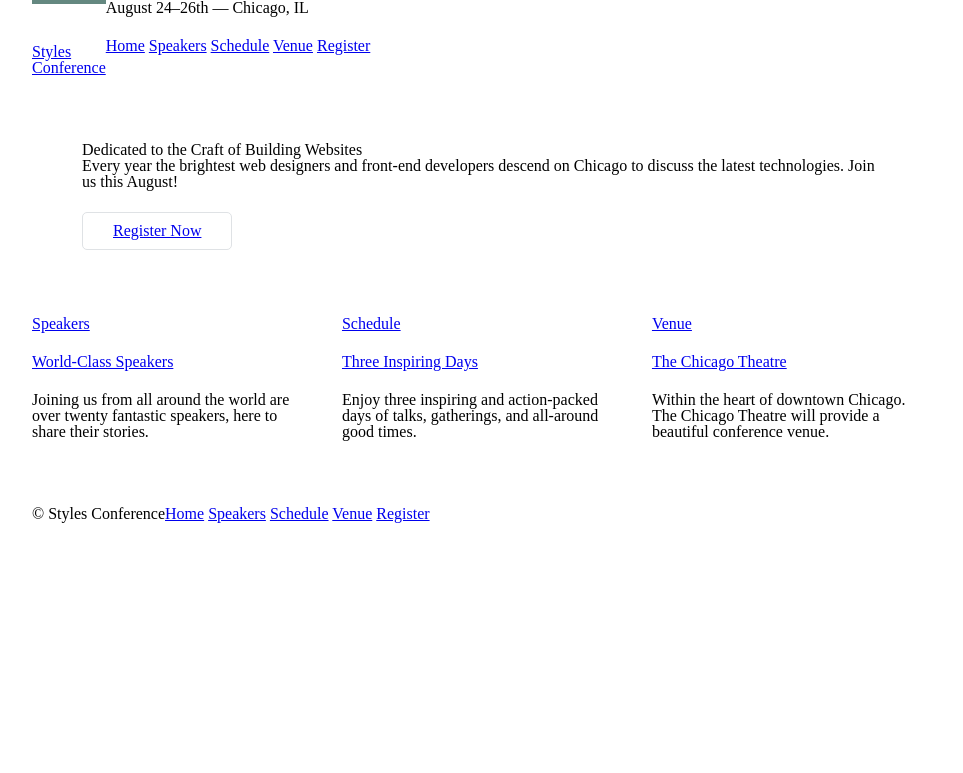
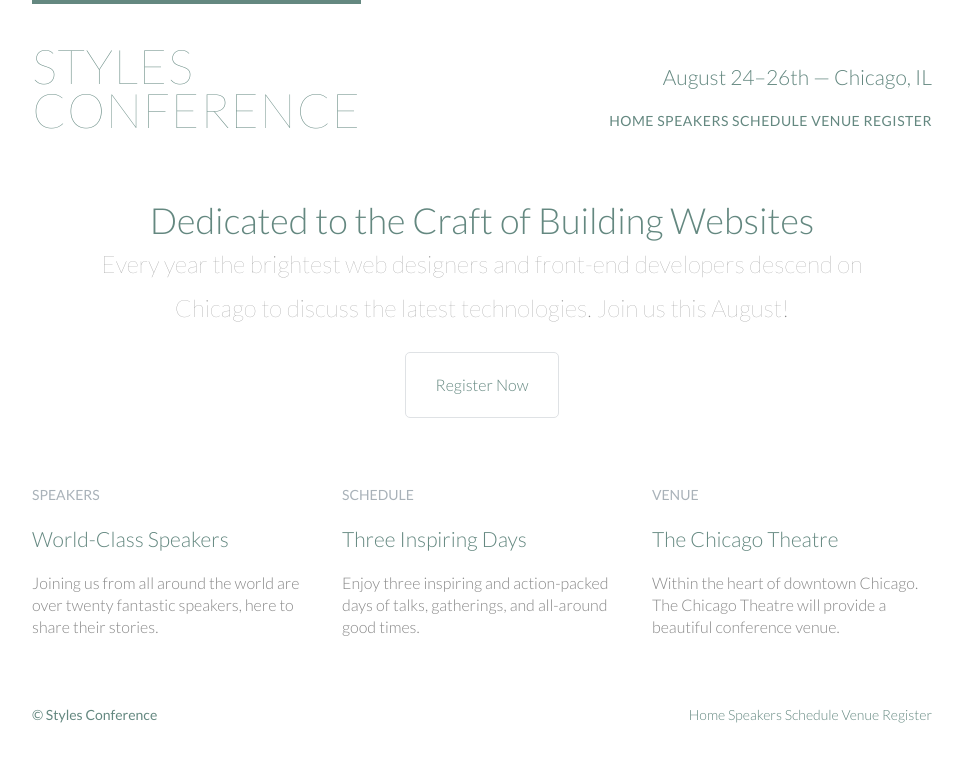
Before and after one commit to jianshengli-autodesk/HTML-and-CSS, a plain HTML site: page index.html in a window 1280 px wide. Shown: the whole page, without its empty margins (158-1121 px from the left). Drawn offline with Linux system fonts and the light colour scheme.

Commit message:
Finish lesson 6

```diff
--- a/assets/stylesheets/main.css
+++ b/assets/stylesheets/main.css
@@ -45,6 +45,17 @@ q:before, q:after {
 table {
   border-collapse: collapse;
   border-spacing: 0;
+}
+
+/*
+  ========================================
+  Custom styles
+  ========================================
+*/
+
+body {
+  color: #888;
+  font: 300 16px/22px "Lato", "Open Sans", "Helvetica Neue", Helvetica, Arial, sans-serif;
 }
 
 /*
@@ -112,8 +123,55 @@ table {
   ========================================
 */
 
+h1, h2, h3, h4 {
+  color: #648880;
+}
 h1, h3, h4, h5, p {
   margin-bottom: 22px;
+}
+h1 {
+  font-size: 36px;
+  line-height: 44px;
+}
+h2 {
+  font-size: 24px;
+  line-height: 44px;
+}
+h3 {
+  font-size: 21px;
+}
+h4 {
+  font-size: 18px;
+}
+h5 {
+  color: #a9b2b9;
+  font-size: 14px;
+  font-weight: 400;
+  text-transform: uppercase;
+}
+strong {
+  font-weight: 400;
+}
+cite,
+em {
+  font-style: italic;
+}
+
+/*
+  ========================================
+  Links
+  ========================================
+*/
+
+a {
+  color: #648880;
+  text-decoration: none;
+}
+a:hover {
+  color: #a9b2b9;
+}
+p a {
+  border-bottom: 1px solid #dfe2e5;
 }
 
 /*
@@ -141,7 +199,22 @@ h1, h3, h4, h5, p {
 .logo {
   border-top: 4px solid #648880;
   float: left;
+  font-size: 48px;
+  font-weight: 100;
+  letter-spacing: .5px;
+  line-height: 44px;
   padding: 40px 0 22px 0;
+  text-transform: uppercase;
+}
+.tagline {
+  margin: 66px 0 22px 0;
+  text-align: right;
+}
+.primary-nav {
+  font-size: 14px;
+  font-weight: 400;
+  letter-spacing: .5px;
+  text-transform: uppercase;
 }
 
 /*
@@ -151,11 +224,24 @@ h1, h3, h4, h5, p {
 */
 
 .primary-footer {
+  color: #648880;
+  font-size: 14px;
   padding-bottom: 44px;
   padding-top: 44px;
 }
 .primary-footer small {
   float: left;
+  font-weight: 400;
+}
+
+/*
+  ========================================
+  Navigation
+  ========================================
+*/
+
+.nav {
+  text-align: right;
 }
 
 /*
@@ -165,5 +251,17 @@ h1, h3, h4, h5, p {
 */
 
 .hero {
+  line-height: 44px;
   padding: 22px 80px 66px 80px;
+  text-align: center;
 }
+.hero h2 {
+  font-size: 36px;
+}
+.hero p {
+  font-size: 24px;
+  font-weight: 100;
+}
+.teaser a:hover h3 {
+  color: #a9b2b9;
+}
--- a/index.html
+++ b/index.html
@@ -5,6 +5,7 @@
     <meta charset="utf-8">
     <title>Styles Conference</title>
     <link rel="stylesheet" href="assets/stylesheets/main.css">
+    <link rel="stylesheet" href="http://fonts.googleapis.com/css?family=Lato:100,300,400">
   </head>
 
   <body>
@@ -17,9 +18,9 @@
         <a href="index.html">Styles <br> Conference</a>
       </h1>
 
-      <h3>August 24&ndash;26th &mdash; Chicago, IL</h3>
+      <h3 class="tagline">August 24&ndash;26th &mdash; Chicago, IL</h3>
 
-      <nav>
+      <nav class="nav primary-nav">
         <a href="index.html">Home</a>
         <a href="speakers.html">Speakers</a>
         <a href="schedule.html">Schedule</a>
@@ -47,7 +48,7 @@
 
       <!-- Speakers -->
 
-      <section class="col-1-3">
+      <section class="teaser col-1-3">
         <a href="speakers.html">
           <h5>Speakers</h5>
           <h3>World-Class Speakers</h3>
@@ -57,7 +58,7 @@
 
       Schedule
 
-      --><section class="col-1-3">
+      --><section class="teaser col-1-3">
         <a href="schedule.html">
           <h5>Schedule</h5>
           <h3>Three Inspiring Days</h3>
@@ -67,7 +68,7 @@
 
       Venue
 
-      --><section class="col-1-3">
+      --><section class="teaser col-1-3">
         <a href="venue.html">
           <h5>Venue</h5>
           <h3>The Chicago Theatre</h3>
@@ -83,7 +84,7 @@
 
       <small>&copy; Styles Conference</small>
 
-      <nav>
+      <nav class="nav">
         <a href="index.html">Home</a>
         <a href="speakers.html">Speakers</a>
         <a href="schedule.html">Schedule</a>
```
Also changed, not shown: register.html (+17 -6 lines), schedule.html (+18 -6 lines), speakers.html (+18 -6 lines), venue.html (+18 -6 lines).
